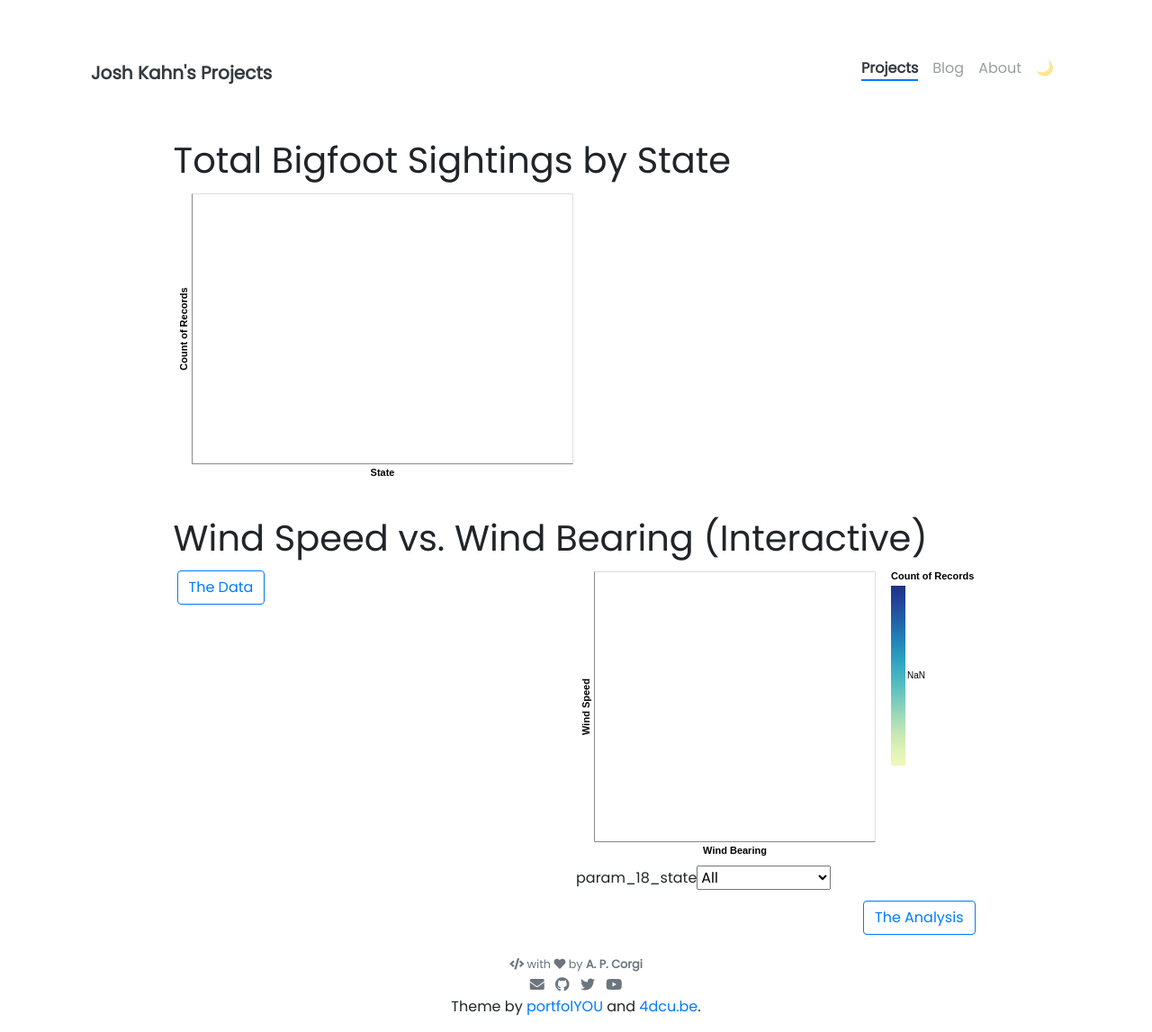
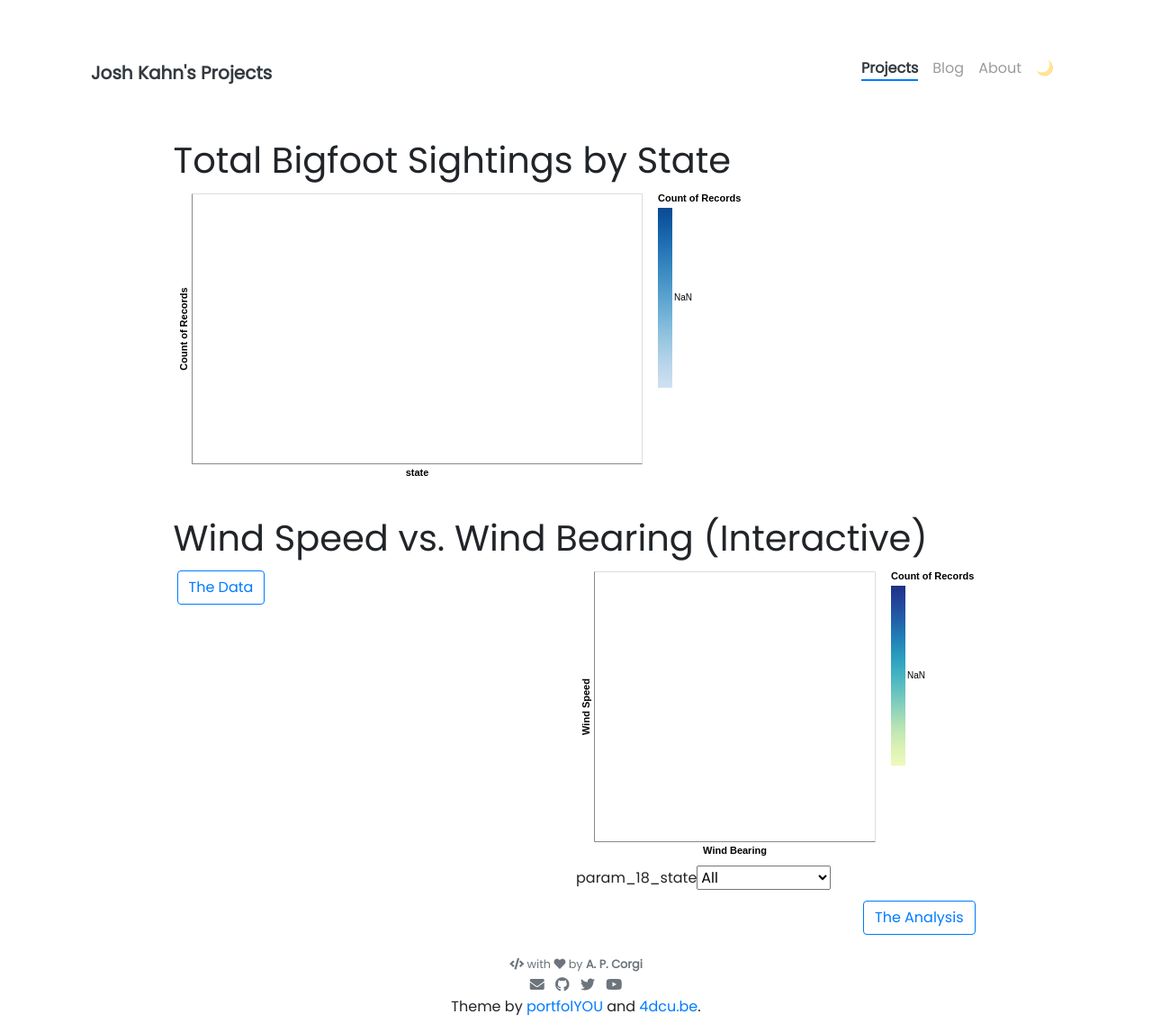
Before and after one commit to JoshKahn8/joshkahn8.github.io, a Jekyll site: the page built from _projects/2_HW_8 copy.md, in a window 1280 px wide. Shown: the whole page at 90% size. Built offline with Jekyll 4.4.1, drawn with Linux system fonts in a browser that asks for light colours; nearby versions of some CDN libraries.

Commit message:
Update 2_HW_8 copy.md

```diff
--- a/_projects/2_HW_8 copy.md
+++ b/_projects/2_HW_8 copy.md
@@ -13,7 +13,7 @@ custom_js:
 
 # Total Bigfoot Sightings by State
 
-<vegachart schema-url="{{ site.baseurl }}/assets/json/chart1.json" style="width: 50%"></vegachart>
+<vegachart schema-url="{{ site.baseurl }}/assets/json/CHART.json" style="width: 50%"></vegachart>
 
 # Wind Speed vs. Wind Bearing (Interactive)
 
```
